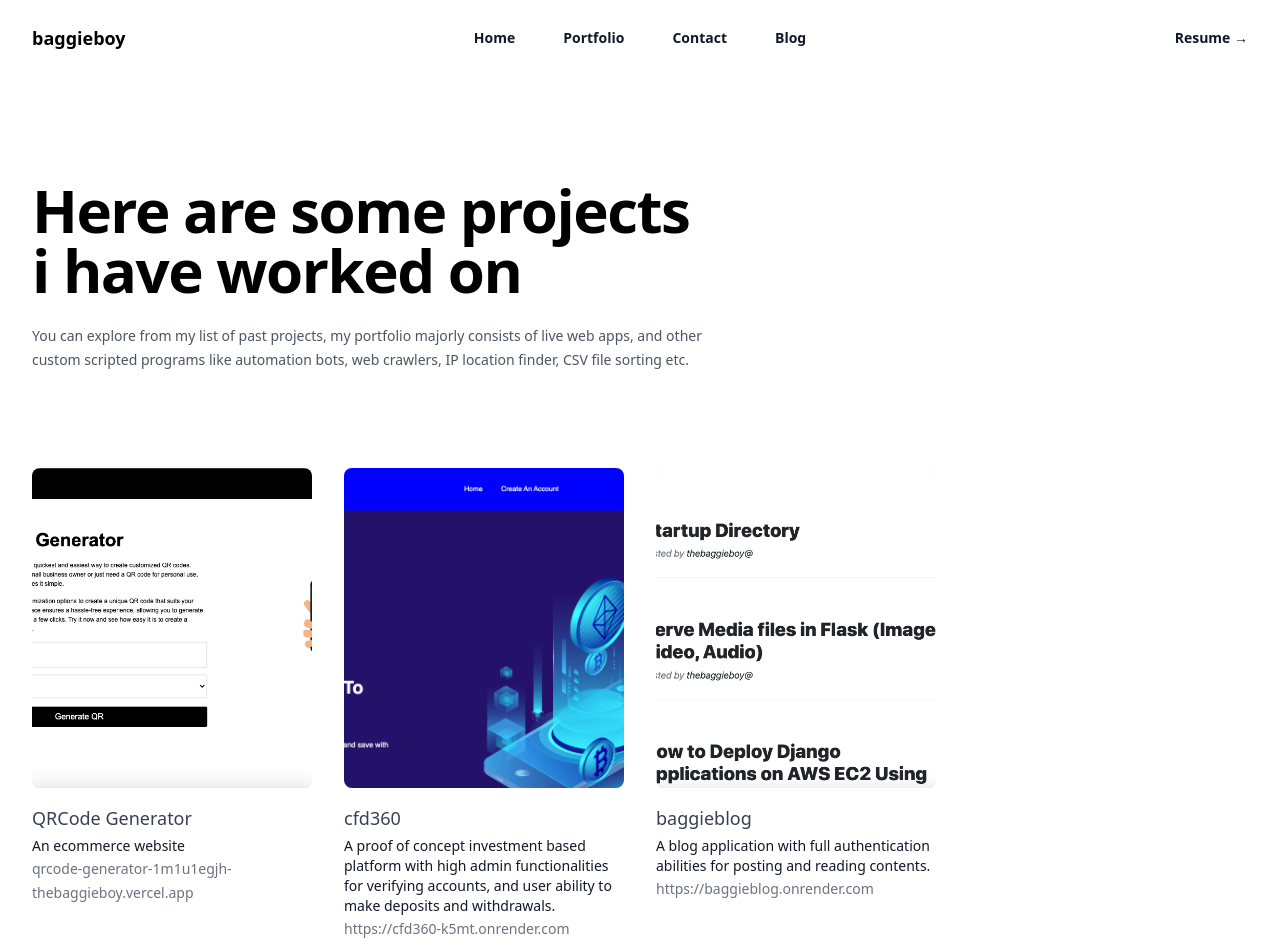
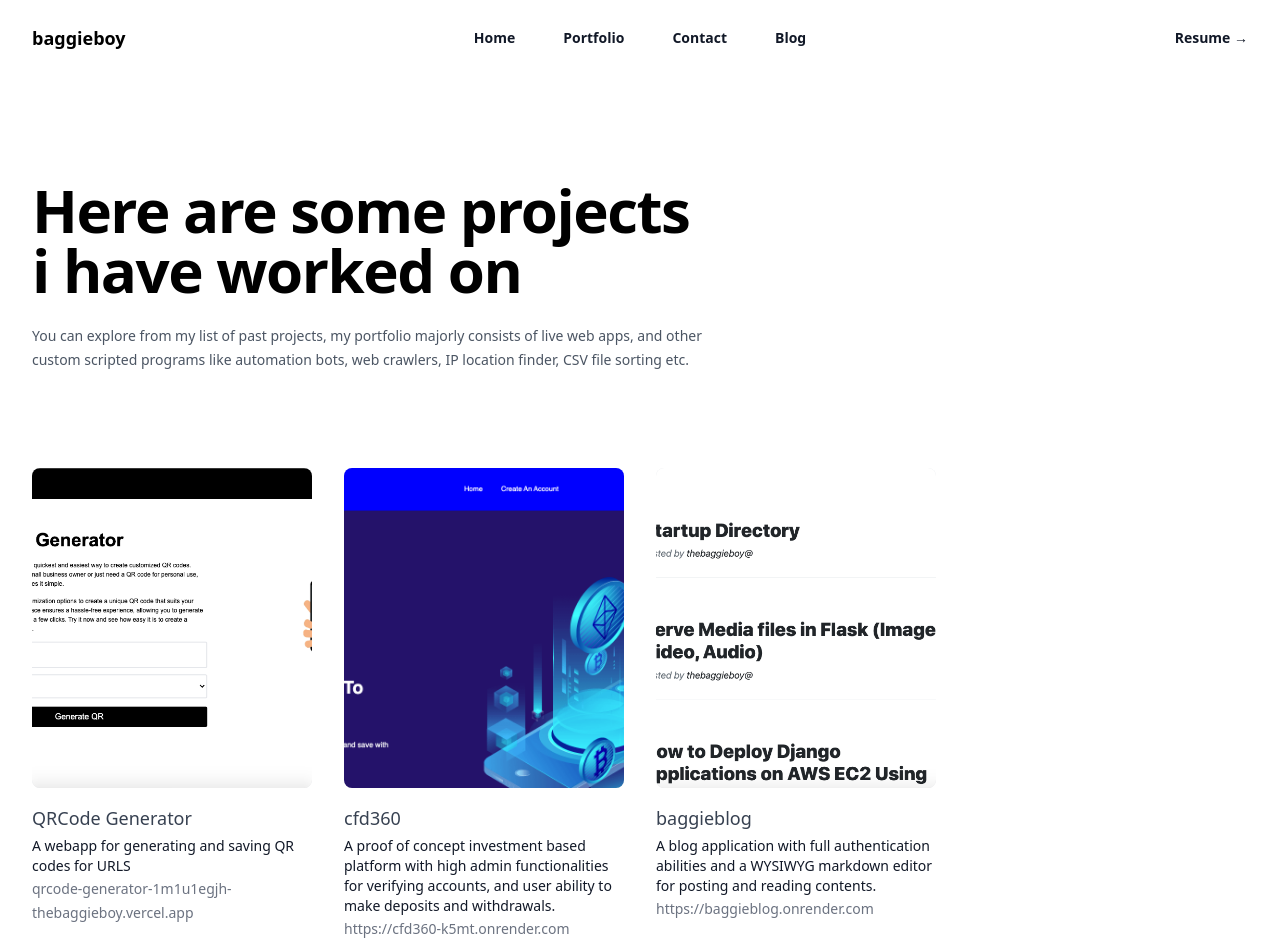
Before and after one commit to thebaggieboy/thebaggieboy.github.io, a Next.js app: page /portfolio in a window 1280 px wide. Shown: the top 952 px of the page. Built offline with nearby package versions, Linux system fonts and the light colour scheme.

Commit message:
Changed URL desc

```diff
--- a/pages/portfolio.tsx
+++ b/pages/portfolio.tsx
@@ -18,7 +18,7 @@ type Products ={
         id: 1,
         name: 'QRCode Generator',
         href: 'qrcode-generator-1m1u1egjh-thebaggieboy.vercel.app',
-        description: 'An ecommerce website',
+        description: 'A webapp for generating and saving QR codes for URLS',
         imageSrc: '/media/qr.png',
         imageAlt: 'cant display image',
       },
@@ -34,7 +34,7 @@ type Products ={
         id: 3,
         name: 'baggieblog',
         href: 'https://baggieblog.onrender.com',
-        description: 'A blog application with full authentication abilities for posting and reading contents.',
+        description: 'A blog application with full authentication abilities and a WYSIWYG markdown editor for posting and reading contents. ',
         imageSrc: '/media/baggieblog.png',
         imageAlt: 'cant display image.',
       },
--- a/tsconfig.json
+++ b/tsconfig.json
@@ -20,6 +20,6 @@
       "@/*": ["./*"]
     }
   },
-  "include": ["next-env.d.ts", "**/*.ts", "**/*.tsx"],
+  "include": ["next-env.d.ts", "**/*.ts", "**/*.tsx", "pages/contact.jsx"],
   "exclude": ["node_modules"]
 }
```
